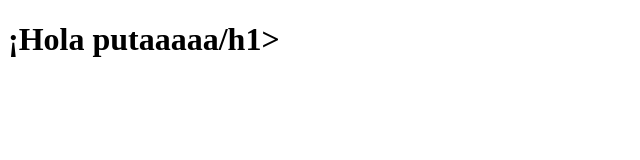
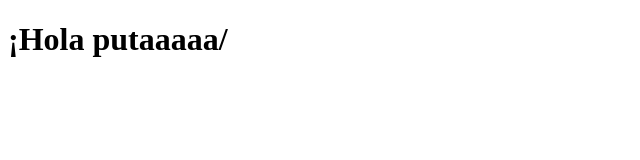
Before and after one commit to rafagothv/negrosdemierda, a plain HTML site: page index.html in a window 1280 px wide. Shown: the full height of the page, 0-640 px from the left. Drawn offline with Linux system fonts and the light colour scheme.

Commit message:
Update index.html

```diff
--- a/index.html
+++ b/index.html
@@ -4,6 +4,6 @@
   <title>Mi Página Web</title>
 </head>
 <body>
-  <h1>¡Hola putaaaaa/h1>
+  <h1>¡Hola putaaaaa/<h1>
 </body>
 </html>
```
